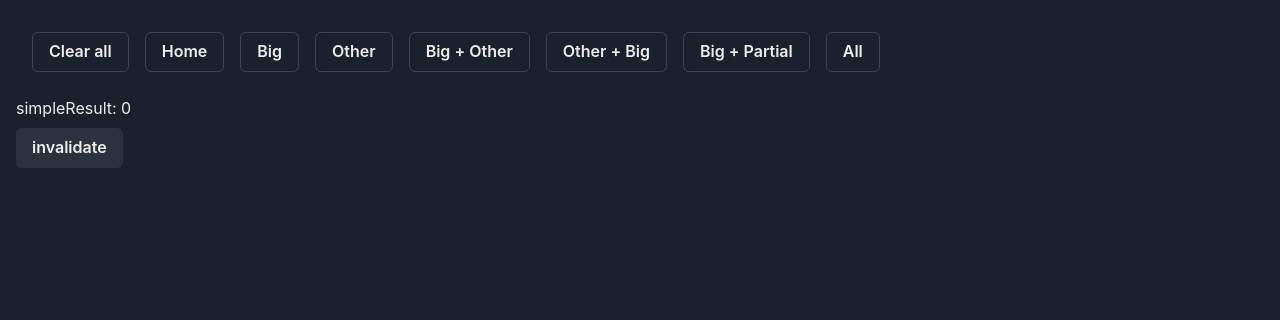
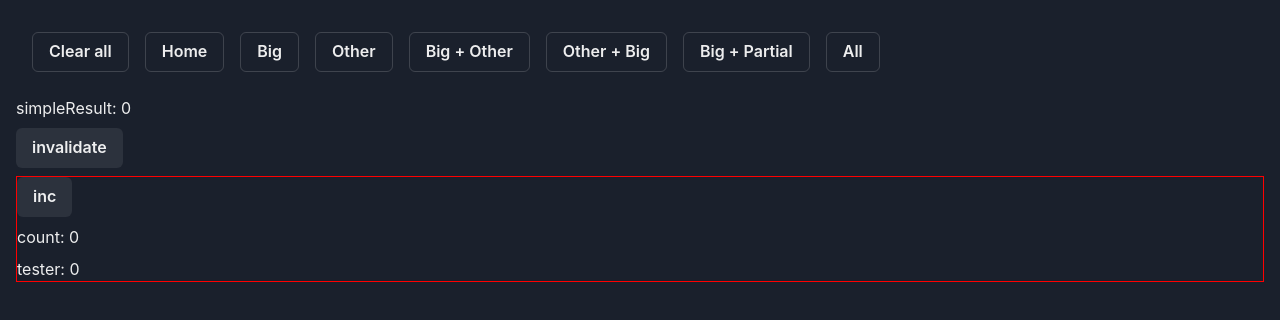
Before and after one commit to meiriko/query-params-config, a React (Vite) app: page /dbg in a window 1280 px wide. Shown: the top 320 px of the page. Built offline with nearby package versions, Linux system fonts and the light colour scheme; what use-query-params would draw is missing.

Commit message:
more query experiments

```diff
--- a/src/query/QueryTester.tsx
+++ b/src/query/QueryTester.tsx
@@ -1,17 +1,28 @@
-import { useState } from "react";
+import { useState, Suspense } from "react";
 import { Box, Button, HStack, VStack } from "@chakra-ui/react";
-import { useQuery, useQueryClient } from "@tanstack/react-query";
+import {
+  keepPreviousData,
+  useQuery,
+  // useSuspenseQuery,
+  useQueryClient,
+} from "@tanstack/react-query";
 
 let count = 0;
 
-function useQueryTester(payload: Record<string, any>) {
-  return useQuery({
-    queryKey: ["queryTester", payload],
+function useQueryTester(idx: number, payload: Record<string, any>) {
+  return useQuery<number>({
+    queryKey: ["queryTester", idx, payload],
     queryFn: (a: any) => {
       console.log(">>> query with: ", a.queryKey, count);
-      return count++;
+      // return count++;
+      return new Promise((resolve) => {
+        setTimeout(() => {
+          resolve(count++);
+        }, 5000);
+      });
     },
     staleTime: 5000,
+    placeholderData: keepPreviousData,
   });
 }
 
@@ -38,10 +49,12 @@ const configs = [
 ];
 
 const simpleQueryKey = "simpleQuery";
+const sk1 = { x: 11, y: 12, z: 13 };
+const sk2 = { y: 12, x: 11 };
 
 function useSimpleQuery() {
   return useQuery({
-    queryKey: [simpleQueryKey, "miro"],
+    queryKey: [simpleQueryKey, sk1],
     queryFn: () => {
       console.log(">>> simpleQuery");
       return Date.now() % 100;
@@ -60,9 +73,21 @@ function SimpleDisplay() {
   );
 }
 
-export function QueryTester() {
+function SubTester({ rnd }: { rnd?: number }) {
+  const result = useQueryTester(rnd ?? 0, {
+    ...configs[0],
+    extraParam: 333,
+    // rnd,
+    // rnd: Date.now() % 100,
+  });
+
+  return <Box>sub tester: {result?.data}</Box>;
+}
+
+function QueryTesterBase() {
   const [idx, setIdx] = useState(0);
-  const result = useQueryTester({ ...configs[idx], extraParam: 333 });
+  const [count, setCount] = useState(0);
+  const result = useQueryTester(count, { ...configs[idx], extraParam: 333 });
   const queryClient = useQueryClient();
 
   if (Math.random()) {
@@ -73,7 +98,7 @@ export function QueryTester() {
           onClick={() => {
             queryClient.invalidateQueries({
               // queryKey: ["miro"],
-              queryKey: [simpleQueryKey],
+              queryKey: [simpleQueryKey, sk2],
               // exact: true,
               // refetchType: "all",
               // predicate: (query) => {
@@ -85,6 +110,15 @@ export function QueryTester() {
         >
           invalidate
         </Button>
+
+        <VStack w="full" align="start" border="1px solid red">
+          <Button onClick={() => setCount(count + 1)}>inc</Button>
+          <Box>count: {count}</Box>
+          <Box>tester: {result?.data}</Box>
+          <Suspense fallback={<Box>I am loading!</Box>}>
+            {count % 2 ? <SubTester rnd={count} /> : null}
+          </Suspense>
+        </VStack>
       </VStack>
     );
   }
@@ -105,3 +139,11 @@ export function QueryTester() {
     </VStack>
   );
 }
+
+export function QueryTester() {
+  return (
+    <Suspense fallback={<Box>Wait!</Box>}>
+      <QueryTesterBase />
+    </Suspense>
+  );
+}
```
